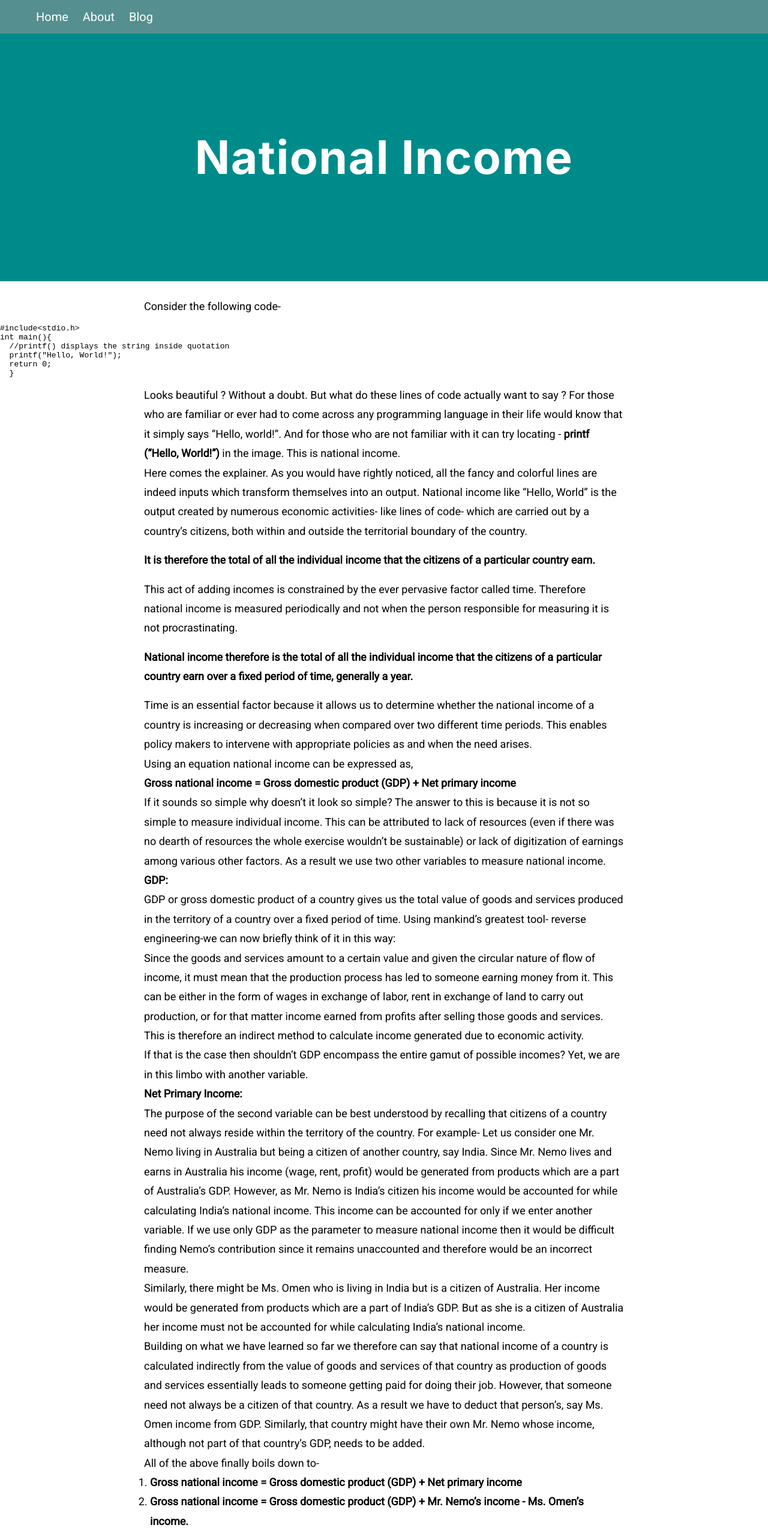
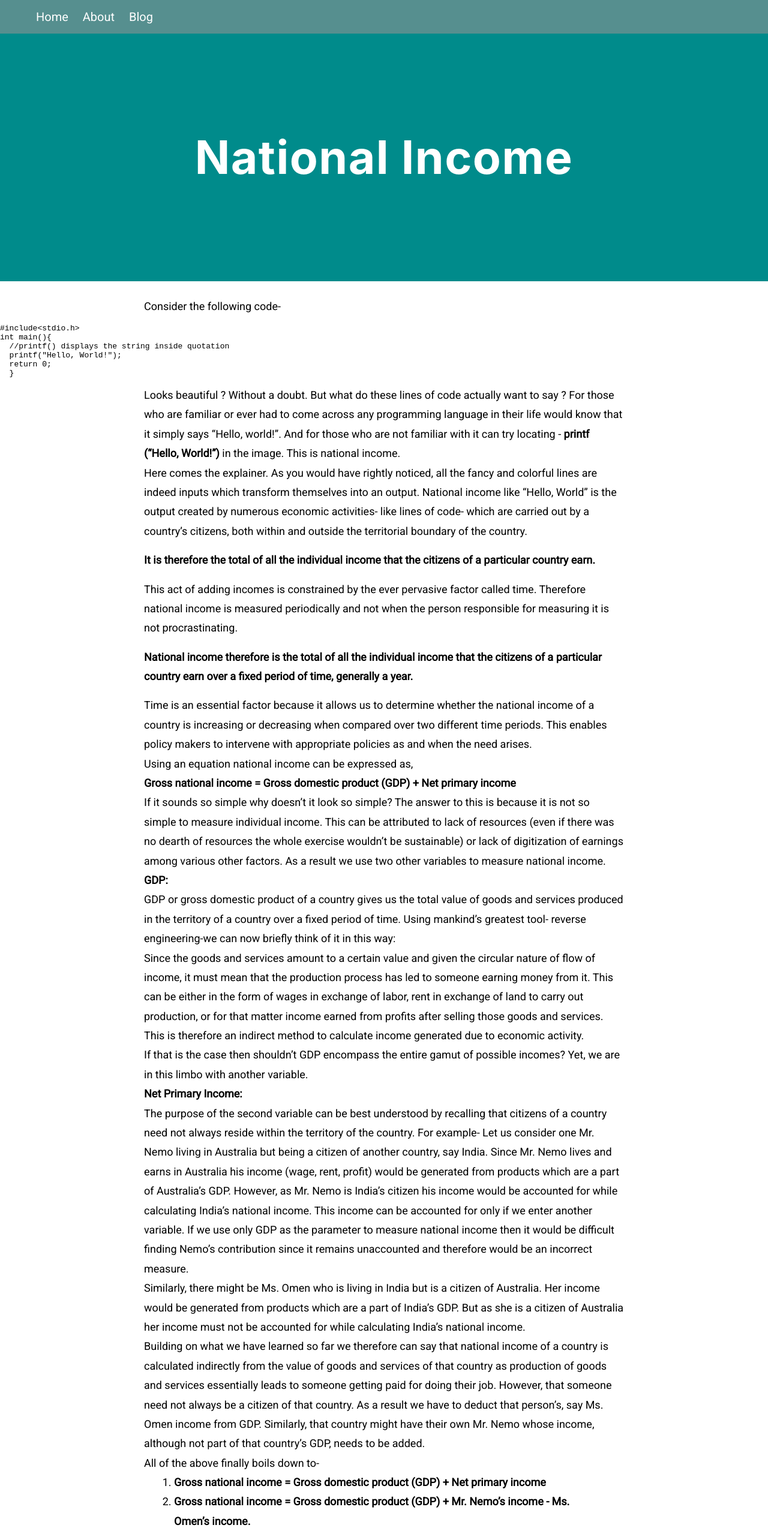
Before and after one commit to generalistsanctuary/generalistsanctuary.github.io, a Jekyll site: the page built from _posts/2021-08-06-National-Income.md, in a window 1280 px wide. Shown: the whole page at 60% size. Built offline with Jekyll 4.4.1, drawn with Linux system fonts in a browser that asks for light colours.

Commit message:
Update posts-style.css

```diff
--- a/styles/posts-style.css
+++ b/styles/posts-style.css
@@ -60,7 +60,7 @@ h1{
       color: black;
   }
 ol{
-      max-width: 780px;
+      max-width: 700px;
       margin: 0 auto;
       line-height: 1.8;
       padding-left: 4%;
```
